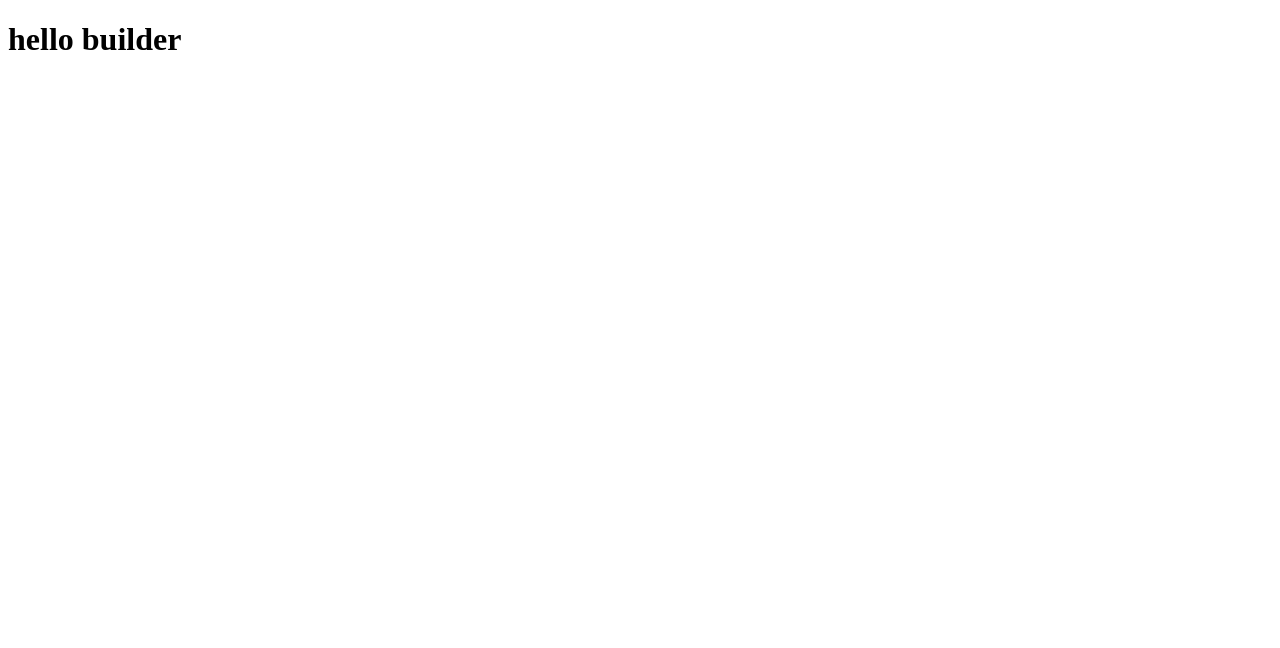
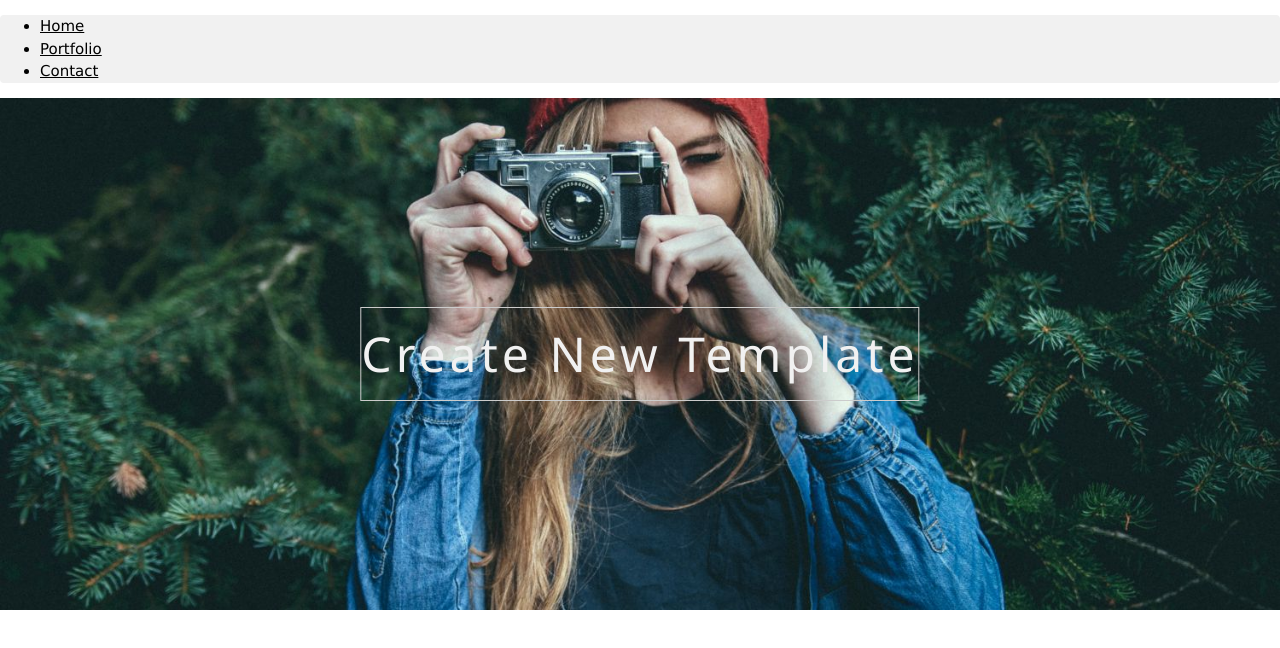
Before and after one commit to Gojira-Jobs/Outgrow-Builder, an Angular app: page / in a window 1280 px wide. Shown: the top 648 px of the page. Built offline with nearby package versions, Linux system fonts and the light colour scheme.

Commit message:
Initial Structure

```diff
--- /dev/null
+++ b/src/app/app.component.html
@@ -0,0 +1,18 @@
+<header>
+  <ul class="w3-navbar w3-light-grey w3-round w3-display w3-hide-small" style="bottom:-16px">
+    <li><a href="#">Home</a></li>
+    <li><a href="#portfolio">Portfolio</a></li>
+    <li><a href="#contact">Contact</a></li>
+  </ul>
+</header>
+<div id="content-area" class="w3-display-container w3-content" style="max-width:1500px">
+  <img class="w3-image" src="/assets/photographer.jpg" alt="Me" width="1500" height="600">
+  <div  id="create_section" class="w3-display-middle w3-padding-xlarge w3-border w3-wide w3-text-light-grey w3-center">
+    <h1 class="w3-hide-medium w3-hide-small w3-xxxlarge">Create New Template</h1>
+    <h5 class="w3-hide-large" style="white-space:nowrap">Create New Template</h5>
+
+  </div>
+
+  <!-- Navbar (placed at the bottom of the header image) -->
+
+</div>
--- a/src/app/app.component.ts
+++ b/src/app/app.component.ts
@@ -1,8 +1,29 @@
-import {Component} from '@angular/core';
-
+import {Component,ElementRef,OnInit,AfterViewInit} from '@angular/core';
+declare var jQuery:any;
 @Component({
   selector: 'app-root',
-  template: '<h1>hello builder</h1>'
+  templateUrl: './app.component.html'
 })
-export class AppComponent {
+export class AppComponent implements OnInit,AfterViewInit{
+  constructor(private ele:ElementRef){}
+  ngOnInit():any{
+    console.log(jQuery(this.ele.nativeElement));
+    jQuery(this.ele.nativeElement).find('#create_section').on('click',function(){
+
+      console.log(jQuery(this.ele));
+    // jQuery(this.ele.nativeElement).find("#content-area").append(" <b>Appended text</b>.")
+    });
+
+  }
+  ngAfterViewInit(){
+     console.log(jQuery(this.ele.nativeElement));
+    jQuery(this.ele.nativeElement).find('#create_section').on('click',function(){
+      alert("ssjsj");
+     // console.log(jQuery(this.ele));
+    // jQuery(this.ele.nativeElement).find("#content-area").append(" <b>Appended text</b>.")
+    // });
+    });
 }
+
+
+}
--- a/src/index.html
+++ b/src/index.html
@@ -5,8 +5,11 @@
   <title>OutgrowBuilder</title>
   <base href="/">
 
+<link rel="stylesheet" href="http://www.w3schools.com/lib/w3.css">
   <meta name="viewport" content="width=device-width, initial-scale=1">
   <link rel="icon" type="image/x-icon" href="favicon.ico">
+
+  <script src='//code.jquery.com/jquery-3.1.1.min.js'></script>
 </head>
 <body>
   <app-root>Loading...</app-root>
```
Also changed, not shown: src/assets/photographer.jpg (added), 1 other file (tests, documents, lock files or other folders).
